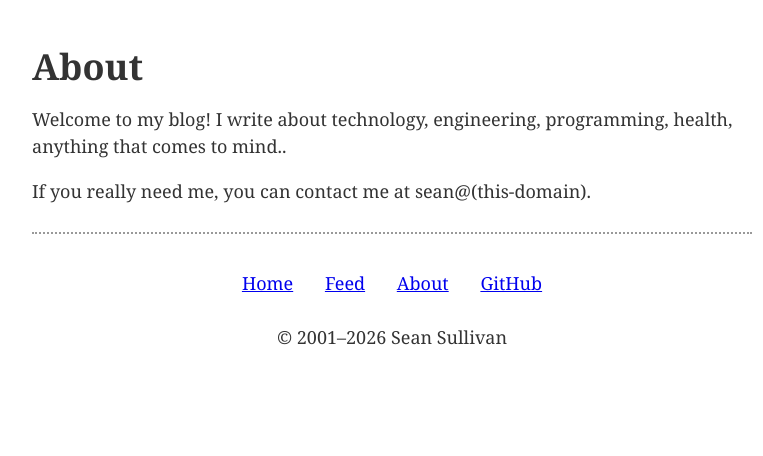
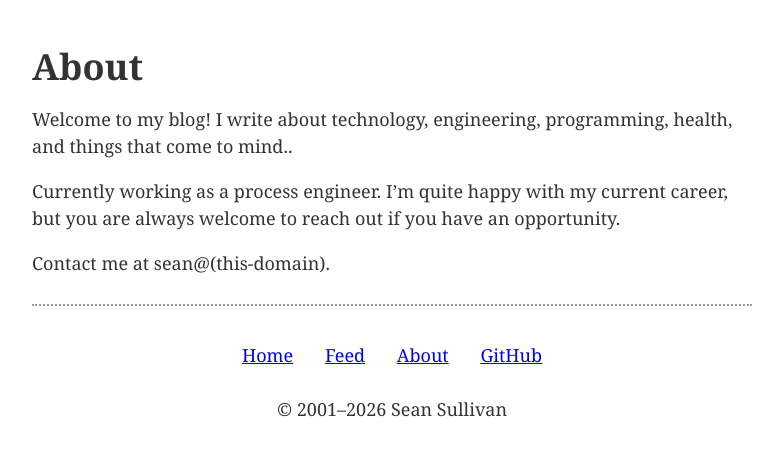
Before and after one commit to 0sps/sull1van.com, a Jekyll site: the page built from about.md, in a window 1280 px wide. Shown: the top 456 px of the page, without its empty margins (248-1011 px from the left). Built offline with Jekyll 4.4.1, drawn with Linux system fonts in a browser that asks for light colours.

Commit message:
Update about.md

```diff
--- a/about.md
+++ b/about.md
@@ -5,6 +5,8 @@ title: About
 
 # About
 
-Welcome to my blog! I write about technology, engineering, programming, health, anything that comes to mind..
+Welcome to my blog! I write about technology, engineering, programming, health, and things that come to mind..
 
-If you really need me, you can contact me at sean@(this-domain).
+Currently working as a process engineer. I'm quite happy with my current career, but you are always welcome to reach out if you have an opportunity.
+
+Contact me at sean@(this-domain).
```
